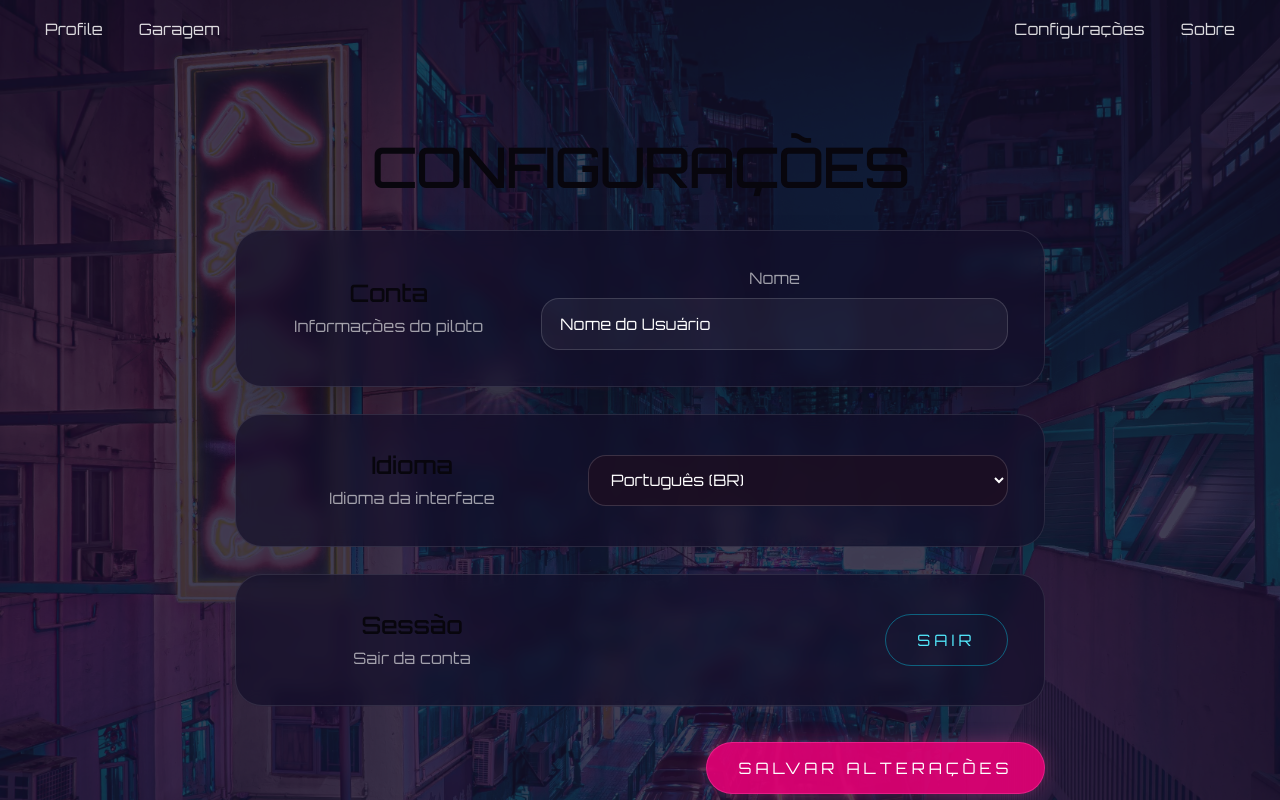
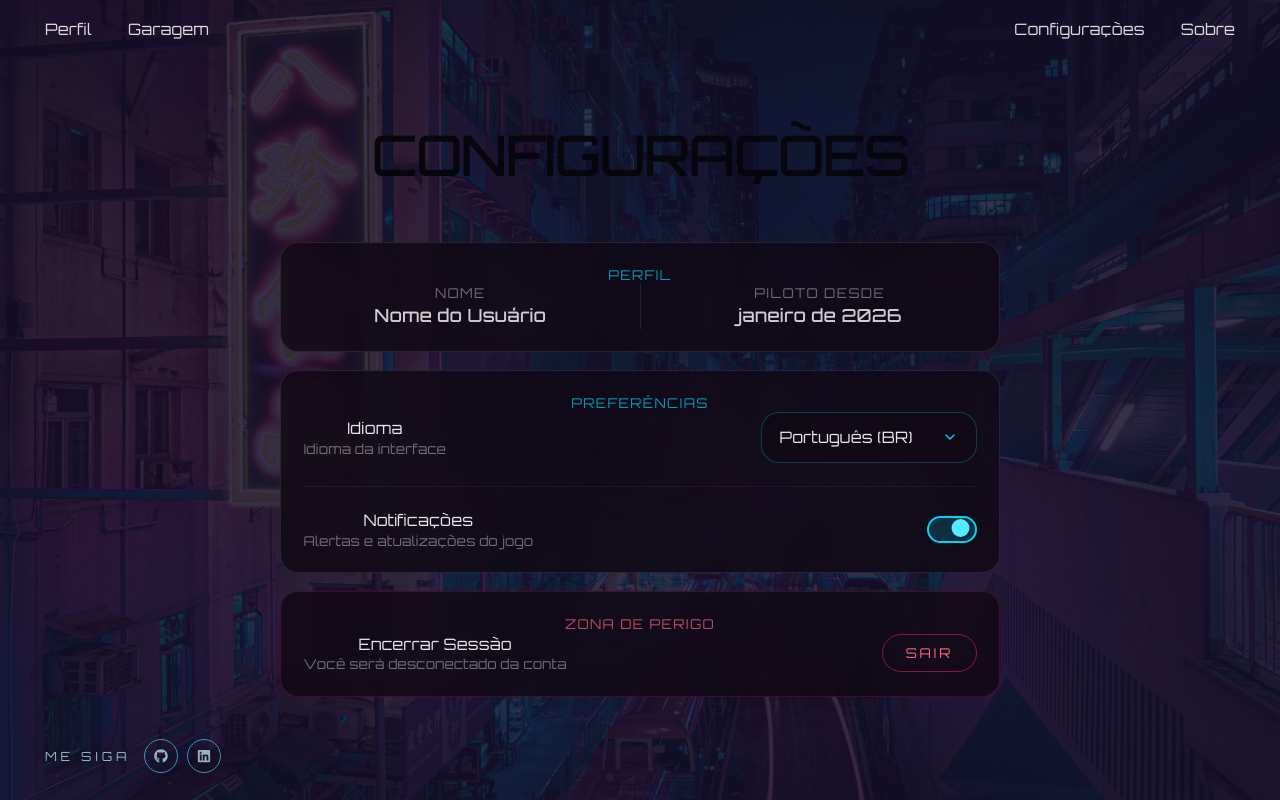
Before and after one commit to Naita1/CyberPunkMech-UI, a React (Vite) app: page /configuracoes in a window 1280 px wide. Built offline with nearby package versions, Linux system fonts and the light colour scheme.

Commit message:
style(settings): redesign settings layout with cyberpunk styling

```diff
--- a/package.json
+++ b/package.json
@@ -12,6 +12,7 @@
   "dependencies": {
     "embla-carousel-react": "^8.6.0",
     "framer-motion": "^12.43.0",
+    "lucide-react": "^1.28.0",
     "react": "^19.2.8",
     "react-dom": "^19.2.8",
     "react-icons": "^5.7.0",
--- a/src/components/common/Button/Button.jsx
+++ b/src/components/common/Button/Button.jsx
@@ -1,13 +1,14 @@
-function Button({ children, variant = 'primary', onClick }) {
+function Button({ children, variant = 'primary', onClick, disabled }) {
   const base = "cursor-pointer rounded-full border px-7 py-3 font-display text-sm uppercase tracking-[0.25em] transition-all duration-300";
 
   const variants = {
-    primary: "border-pink-500/60 bg-pink-600/90 text-white shadow-[0_0_18px_rgba(236,72,153,0.35)] hover:bg-pink-500 hover:shadow-[0_0_24px_rgba(236,72,153,0.7)]",
+    primary: "border-pink-500/60 bg-pink-600/90 text-white shadow-[0_0_18px_rgba(236,72,153,0.35)] hover:bg-pink-500 hover:shadow-[0_0_24px_rgba(236,72,153,0.7)] disabled:opacity-40 disabled:cursor-not-allowed disabled:shadow-none",
     secondary: "border-cyan-400/40 bg-transparent text-cyan-300 hover:border-cyan-300 hover:bg-cyan-400/10",
+    danger: "border-orange-500/60 bg-transparent text-orange-400 hover:border-orange-400 hover:bg-orange-500/10",
   };
 
   return (
-    <button className={`${base} ${variants[variant]}`} onClick={onClick}>
+    <button className={`${base} ${variants[variant]}`} onClick={onClick} disabled={disabled}>
       {children}
     </button>
   );
--- a/src/components/common/NavBar/Navbar.jsx
+++ b/src/components/common/NavBar/Navbar.jsx
@@ -8,7 +8,7 @@ function Navbar() {
     <nav className="relative z-10 flex items-center justify-between px-6 py-4 sm:px-10">
       <div className="flex items-center gap-4 sm:gap-8">
         <Link to={isProfilePage ? '/' : '/perfil'} className="text-sm text-white/85 transition-opacity hover:text-white">
-          {isProfilePage ? 'Home' : 'Profile'}
+          {isProfilePage ? 'Inicio' : 'Perfil'}
         </Link>
         <Link to="/garagem" className="text-sm text-white/85 transition-opacity hover:text-white">Garagem</Link>
       </div>
--- a/src/pages/Settings/Settings.jsx
+++ b/src/pages/Settings/Settings.jsx
@@ -1,13 +1,81 @@
-import { useState } from "react";
+import { useState, useRef, useEffect } from "react";
+import { ChevronDown } from "lucide-react";
 import Navbar from "../../components/common/NavBar/Navbar";
 import Footer from "../../components/layout/Footer/Footer";
-import Button from "../../components/common/Button/Button";
 import settingsBg from "../../assets/images/settings.jpg";
 
+const LANGUAGES = ["Português (BR)", "English", "Español"];
+
+const cardStyle = {
+  backgroundColor: "rgba(16, 8, 20, 0.82)",
+};
+
+function LanguageDropdown({ value, onChange }) {
+  const [open, setOpen] = useState(false);
+  const ref = useRef(null);
+
+  useEffect(() => {
+    const handler = (e) => { if (ref.current && !ref.current.contains(e.target)) setOpen(false); };
+    document.addEventListener("mousedown", handler);
+    return () => document.removeEventListener("mousedown", handler);
+  }, []);
+
+  return (
+    <div ref={ref} className="relative w-full">
+      <button
+        type="button"
+        onClick={() => setOpen((o) => !o)}
+        className="w-full flex items-center justify-between bg-[#100814] border border-cyan-500/30 rounded-2xl px-4 py-3 text-sm text-white/90 hover:border-cyan-400/60 transition-colors focus:outline-none"
+      >
+        <span>{value}</span>
+        <ChevronDown size={16} className={`text-cyan-400 transition-transform duration-200 ${open ? "rotate-180" : ""}`} />
+      </button>
+      {open && (
+        <ul className="absolute z-50 bottom-full mb-2 w-full rounded-2xl border border-cyan-500/30 overflow-hidden shadow-[0_0_20px_rgba(6,182,212,0.15)]" style={{ backgroundColor: "#100814" }}>
+          {LANGUAGES.map((lang) => (
+            <li
+              key={lang}
+              onClick={() => { onChange(lang); setOpen(false); }}
+              className={`px-4 py-3 text-sm cursor-pointer transition-colors ${
+                lang === value
+                  ? "text-cyan-300 bg-cyan-500/10"
+                  : "text-white/70 hover:bg-cyan-500/10 hover:text-white"
+              }`}
+            >
+              {lang}
+            </li>
+          ))}
+        </ul>
+      )}
+    </div>
+  );
+}
+
+function NeonToggle({ checked, onChange }) {
+  return (
+    <button
+      type="button"
+      role="switch"
+      aria-checked={checked}
+      onClick={() => onChange(!checked)}
+      className={`relative inline-flex h-6 w-11 shrink-0 cursor-pointer rounded-full border-2 transition-colors duration-300 focus:outline-none ${
+        checked ? "border-cyan-400 bg-cyan-500/20" : "border-white/20 bg-white/5"
+      }`}
+    >
+      <span
+        className={`inline-block h-4 w-4 mt-[1px] rounded-full transition-all duration-300 shadow-sm ${
+          checked
+            ? "translate-x-5 bg-cyan-300 shadow-[0_0_8px_rgba(6,182,212,0.8)]"
+            : "translate-x-0.5 bg-white/30"
+        }`}
+      />
+    </button>
+  );
+}
+
 export default function Settings({ player = { name: "Nome do Usuário", coins: 30, createdAt: "2026-01-01" } }) {
-  const [name, setName] = useState(player.name);
   const [language, setLanguage] = useState("Português (BR)");
-  const [dirty, setDirty] = useState(false);
+  const [notifications, setNotifications] = useState(true);
 
   const pilotSince = new Date(player.createdAt).toLocaleDateString("pt-BR", {
     month: "long",
@@ -15,93 +83,71 @@ export default function Settings({ player = { name: "Nome do Usuário", coins: 3
   });
 
   return (
-    <div className="relative min-h-screen overflow-hidden text-cyber-light">
-     <div
-          className="absolute inset-0 bg-cover bg-center"
-          style={{ backgroundImage: `url(${settingsBg})` }}
-          />
-      <div className="relative z-10" style={{ backgroundColor: 'rgba(19, 15, 42, 0.80)' }}
->
+    <div className="relative h-screen overflow-hidden text-white flex flex-col">
+      <div className="absolute inset-0 bg-cover bg-center" style={{ backgroundImage: `url(${settingsBg})` }} />
+      <div className="absolute inset-0" style={{ backgroundColor: "rgba(19, 15, 42, 0.85)" }} />
+
+      <div className="relative z-10 flex flex-col h-full">
         <Navbar />
 
-        <main className="max-w-3xl mx-auto px-6 pt-10 pb-24">
-          <h1 className="text-4xl font-serif uppercase tracking-[0.2em] text-white mb-8">Configurações</h1>
+        <main className="flex-1 overflow-y-auto scrollbar-hide">
+          <div className="max-w-2xl mx-auto px-4 py-6 flex flex-col gap-4">
+            <h1 className="text-2xl font-serif uppercase tracking-[0.2em] text-white">Configurações</h1>
 
-          <div className="flex flex-col gap-6">
-            <section
-              className="rounded-3xl border border-white/10 backdrop-blur-sm p-8 shadow-2xl"
-              style={{ backgroundColor: 'rgba(19, 15, 42, 0.70)' }}
-            >
-              <div className="md:grid md:grid-cols-[minmax(180px,_1fr)_minmax(320px,_2fr)] md:items-center md:gap-8">
-                <div className="space-y-2">
-                  <h2 className="text-2xl font-serif text-white">Conta</h2>
-                  <p className="text-sm text-white/60">Informações do piloto</p>
+            <section className="rounded-2xl border border-white/10 backdrop-blur-sm p-5" style={cardStyle}>
+              <p className="text-xs text-cyan-400/70 uppercase tracking-widest mb-4">Perfil</p>
+              <div className="flex items-stretch gap-0 divide-x divide-white/10">
+                <div className="flex-1 pr-5">
+                  <p className="text-xs text-white/40 uppercase tracking-widest mb-1">Nome</p>
+                  <p className="text-base text-white/80 font-medium truncate">{player.name}</p>
                 </div>
-                <div className="mt-6 md:mt-0">
-                  <label className="block text-sm text-white/60 mb-2">Nome</label>
-                  <input
-                    value={name}
-                    onChange={(e) => {
-                      setName(e.target.value);
-                      setDirty(true);
-                    }}
-                    className="w-full bg-white/5 border border-white/15 rounded-2xl px-4 py-3 text-sm text-white focus:outline-none focus:border-cyan-300"
-                  />
+                <div className="flex-1 pl-5">
+                  <p className="text-xs text-white/40 uppercase tracking-widest mb-1">Piloto desde</p>
+                  <p className="text-base text-white/80 font-medium">{pilotSince}</p>
                 </div>
               </div>
             </section>
 
-            <section
-              className="rounded-3xl border border-white/10 backdrop-blur-sm p-8"
-              style={{ backgroundColor: 'rgba(19, 15, 42, 0.70)' }}
-            >
-              <div className="md:grid md:grid-cols-[minmax(180px,_1fr)_minmax(240px,_1.5fr)] md:items-center md:gap-8">
-                <div className="space-y-2">
-                  <h2 className="text-2xl font-serif text-white">Idioma</h2>
-                  <p className="text-sm text-white/60">Idioma da interface</p>
+            <section className="rounded-2xl border border-white/10 backdrop-blur-sm p-5" style={cardStyle}>
+              <p className="text-xs text-cyan-400/70 uppercase tracking-widest mb-4">Preferências</p>
+              <div className="flex flex-col gap-5">
+                <div className="flex items-center justify-between gap-4">
+                  <div>
+                    <p className="text-sm text-white/90">Idioma</p>
+                    <p className="text-xs text-white/40 mt-0.5">Idioma da interface</p>
+                  </div>
+                  <div className="w-48 shrink-0">
+                    <LanguageDropdown value={language} onChange={setLanguage} />
+                  </div>
                 </div>
-                <div className="mt-4 md:mt-0">
-                  <select
-                    value={language}
-                    onChange={(e) => {
-                      setLanguage(e.target.value);
-                      setDirty(true);
-                    }}
-                    className="w-full bg-[#1c0f24]/90 border border-white/15 rounded-2xl px-4 py-3 text-sm text-white focus:outline-none focus:border-cyan-300 cursor-pointer"
-                  >
-                    <option>Português (BR)</option>
-                    <option>English</option>
-                    <option>Español</option>
-                  </select>
+
+                <div className="h-px bg-white/5" />
+
+                <div className="flex items-center justify-between">
+                  <div>
+                    <p className="text-sm text-white/90">Notificações</p>
+                    <p className="text-xs text-white/40 mt-0.5">Alertas e atualizações do jogo</p>
+                  </div>
+                  <NeonToggle checked={notifications} onChange={setNotifications} />
                 </div>
               </div>
             </section>
 
-            <section
-              className="rounded-3xl border border-white/10 backdrop-blur-sm p-8"
-              style={{ backgroundColor: 'rgba(19, 15, 42, 0.70)' }}
-            >
-              <div className="md:grid md:grid-cols-[minmax(180px,_1fr)_minmax(240px,_1.5fr)] md:items-center md:gap-8">
-                <div className="space-y-2">
-                  <h2 className="text-2xl font-serif text-white">Sessão</h2>
-                  <p className="text-sm text-white/60">Sair da conta</p>
+            <section className="rounded-2xl border border-rose-500/20 backdrop-blur-sm p-5" style={cardStyle}>
+              <p className="text-xs text-rose-400/70 uppercase tracking-widest mb-4">Zona de Perigo</p>
+              <div className="flex items-center justify-between">
+                <div>
+                  <p className="text-sm text-white/90">Encerrar Sessão</p>
+                  <p className="text-xs text-white/40 mt-0.5">Você será desconectado da conta</p>
                 </div>
-                <div className="mt-4 md:mt-0 flex justify-start md:justify-end">
-                  <Button variant="secondary">
-                    Sair
-                  </Button>
-                </div>
+                <button
+                  type="button"
+                  className="cursor-pointer rounded-full border border-rose-500/50 px-5 py-2 text-xs font-display uppercase tracking-[0.2em] text-rose-400 hover:bg-rose-500/10 transition-all duration-300"
+                >
+                  Sair
+                </button>
               </div>
             </section>
-          </div>
-
-          <div className="flex flex-col gap-4 mt-8 md:flex-row md:items-center md:justify-between">
-            <span className={`text-xs text-cyan-400 transition-opacity ${dirty ? "opacity-100" : "opacity-0"}`}>
-              Alterações não salvas
-            </span>
-            <Button variant="primary" onClick={() => setDirty(false)}>
-              Salvar alterações
-            </Button>
           </div>
         </main>
 
```
Also changed, not shown: 1 other file (tests, documents, lock files or other folders).
